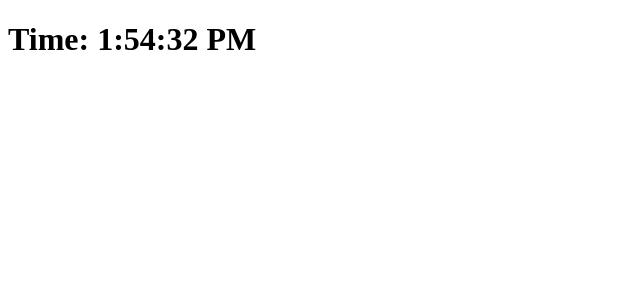
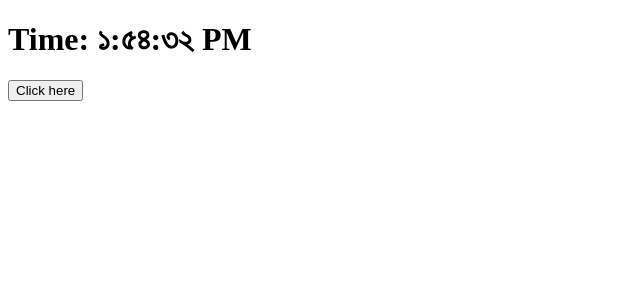
Before and after one commit to Ashik-2000/React, a React (Vite) app in the folder ForTutorial/: page / in a window 1280 px wide. Shown: the top 300 px of the page, without its empty margins (0-640 px from the left). Built offline with nearby package versions, Linux system fonts and the light colour scheme.

Commit message:
event Listener

```diff
--- a/ForTutorial/src/App.jsx
+++ b/ForTutorial/src/App.jsx
@@ -4,7 +4,7 @@ import Clock from "./components/Clock";
 function App() {
   return (
     <div>
-      <Clock bn="bn-BD" en="en-US" />
+      <Clock />
     </div>
   );
 }
--- a/ForTutorial/src/components/Clock.jsx
+++ b/ForTutorial/src/components/Clock.jsx
@@ -1,7 +1,7 @@
 import React from "react";
 
-class App extends React.Component {
-    state = { date: new Date() };
+class Clock extends React.Component {
+    state = { date: new Date(), locale: "bn-BD" };
     componentDidMount() {
         this.clockTimer = setInterval(() => this.tick(), 1000);
     }
@@ -13,13 +13,18 @@ class App extends React.Component {
             { date: new Date() }
         )
     }
+    handleClick = () => {
+        this.setState({ locale: "en-US" })
+    }
     render() {
+        const { date, locale } = this.state;
         return (
             <>
-                <h1>Time: {this.state.date.toLocaleTimeString(this.props.en)}</h1>
+                <h1>Time: {date.toLocaleTimeString(locale)}</h1>
+                <button onClick={this.handleClick}>Click here</button>
             </>
         );
     }
 }
 
-export default App;
+export default Clock;
```
